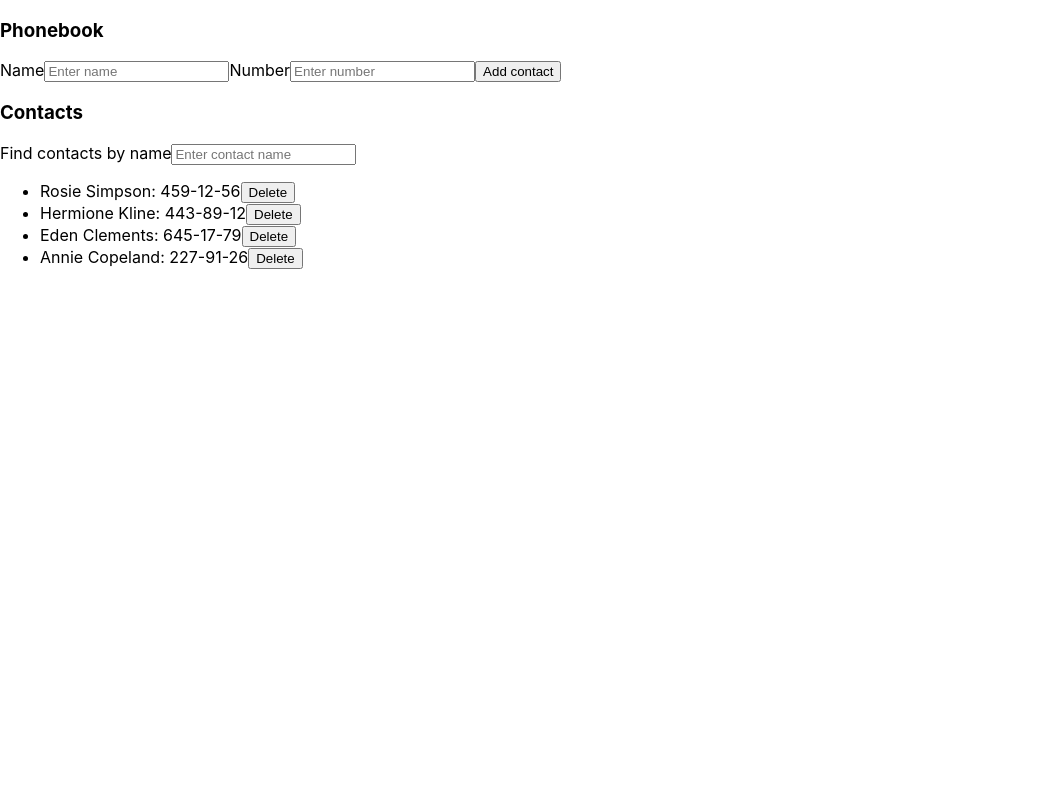
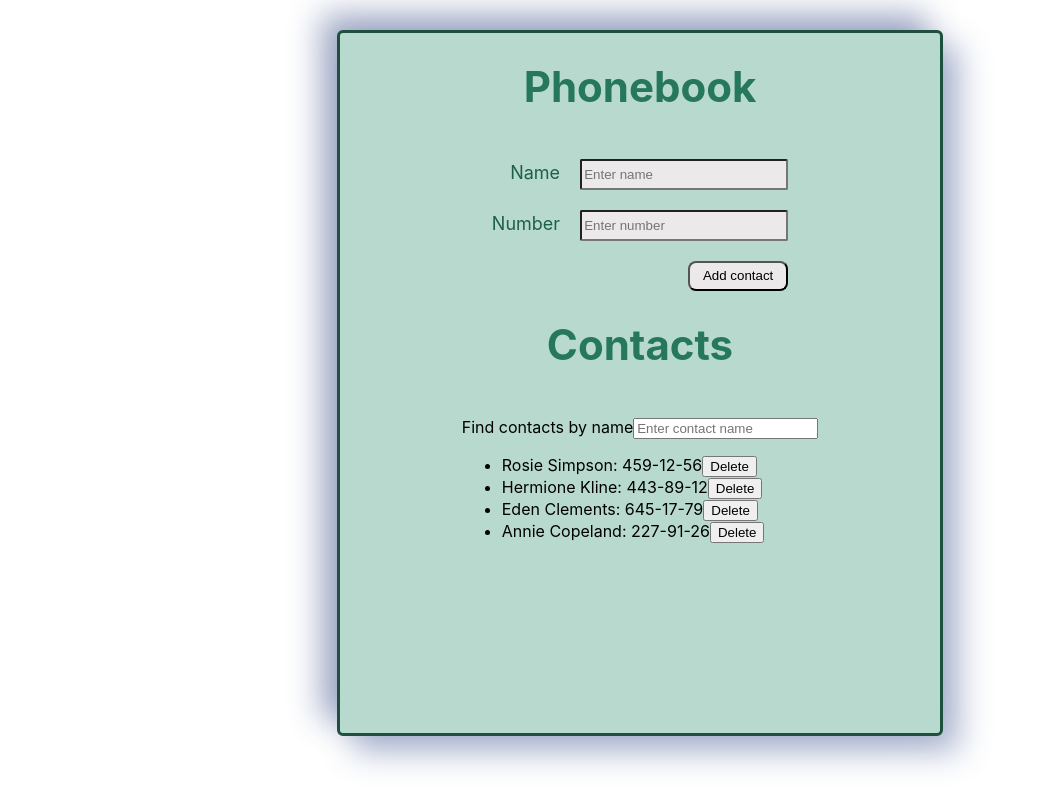
Before and after one commit to MarkBellinzon/goit-react-hw-02-phonebook, a React (Create React App) app: page / in a window 1280 px wide. Shown: the whole page, without its empty margins (0-1039 px from the left). Built offline with nearby package versions, Linux system fonts and the light colour scheme.

Commit message:
css_app_contform

```diff
--- a/src/components/App.jsx
+++ b/src/components/App.jsx
@@ -5,6 +5,8 @@ import { Section } from './Section/Section';
 import { ContactForm } from './ContactForm/ContactForm';
 import { Filter } from './Filter/Filter';
 import { ContactList } from './ContactList/ContactList';
+
+import css from './App.module.css';
 
 export class App extends Component {
   state = {
@@ -51,12 +53,13 @@ export class App extends Component {
     const { filter } = this.state;
 
     return (
-      <>
-        <Section title="Phonebook">
+      <div className={css.form}>
+        <h1 className={css.title}>Phonebook</h1>
+        <Section>
           <ContactForm addContact={this.addContact} />
         </Section>
-
-        <Section title="Contacts">
+        <h1 className={css.title}>Contacts</h1>
+        <Section>
           <Filter value={filter} handleChangeFilter={this.handleChangeFilter} />
 
           <ContactList
@@ -64,7 +67,7 @@ export class App extends Component {
             deleteContact={this.deleteContact}
           />
         </Section>
-      </>
+      </div>
     );
   }
 }
--- /dev/null
+++ b/src/components/App.module.css
@@ -0,0 +1,19 @@
+.form {
+  border: 3px solid rgb(30, 80, 63);
+  width: 600px;
+  height: 700px;
+  align-items: center;
+  display: flex;
+  flex-direction: column;
+  margin: 0 auto;
+  border-radius: 6px;
+  box-shadow: 1rem 1rem 2rem rgba(63, 84, 145, 0.435),
+    -1rem -1rem 2rem rgb(38, 60, 125, 0.435);
+  margin-top: 30px;
+  background-color: rgb(184, 218, 206);
+}
+
+.title {
+  font-size: 42px;
+  color: rgb(38, 119, 92);
+}
--- a/src/components/ContactForm/ContactForm.jsx
+++ b/src/components/ContactForm/ContactForm.jsx
@@ -1,4 +1,6 @@
 import { Component } from 'react';
+
+import css from './ContactForm.module.css';
 
 export class ContactForm extends Component {
   state = {
@@ -21,10 +23,11 @@ export class ContactForm extends Component {
     const { name, number } = this.state;
 
     return (
-      <form onSubmit={this.handleSubmit}>
-        <label>
+      <form onSubmit={this.handleSubmit} className={css.card}>
+        <label className={css.ttitle}>
           Name
           <input
+            className={css.input}
             type="text"
             name="name"
             placeholder="Enter name"
@@ -33,9 +36,10 @@ export class ContactForm extends Component {
             onChange={this.handleChange}
           />
         </label>
-        <label>
+        <label className={css.ttitle}>
           Number
           <input
+            className={css.input}
             type="tel"
             name="number"
             placeholder="Enter number"
@@ -44,7 +48,9 @@ export class ContactForm extends Component {
             onChange={this.handleChange}
           />
         </label>
-        <button type="submit">Add contact</button>
+        <button className={css.button} type="submit">
+          Add contact
+        </button>
       </form>
     );
   }
--- /dev/null
+++ b/src/components/ContactForm/ContactForm.module.css
@@ -0,0 +1,36 @@
+.card {
+  display: flex;
+  flex-direction: column;
+  align-items: flex-end;
+  gap: 20px;
+}
+.ttitle {
+  font-size: 18px;
+  font-family: cursive sans-serif;
+  color: rgb(30, 95, 73);
+}
+
+.input {
+  height: 25px;
+  margin-left: 20px;
+  background-color: #ebe9e9;
+  width: 200px;
+  border-radius: 2px;
+}
+
+.button {
+  width: 100px;
+  height: 30px;
+  border-radius: 8px;
+  background-color: #ebe9e9;
+  cursor: pointer;
+}
+
+.button:hover {
+  box-shadow: 0 0 5px #33a16e, 0 0 20px #33a16e, 0 0 40px #33a16e,
+    0 0 200px #33a16e;
+  position: relative;
+  transition-property: background-color, color;
+  transition-duration: 0.5s;
+  transition-timing-function: ease-out;
+}
```
